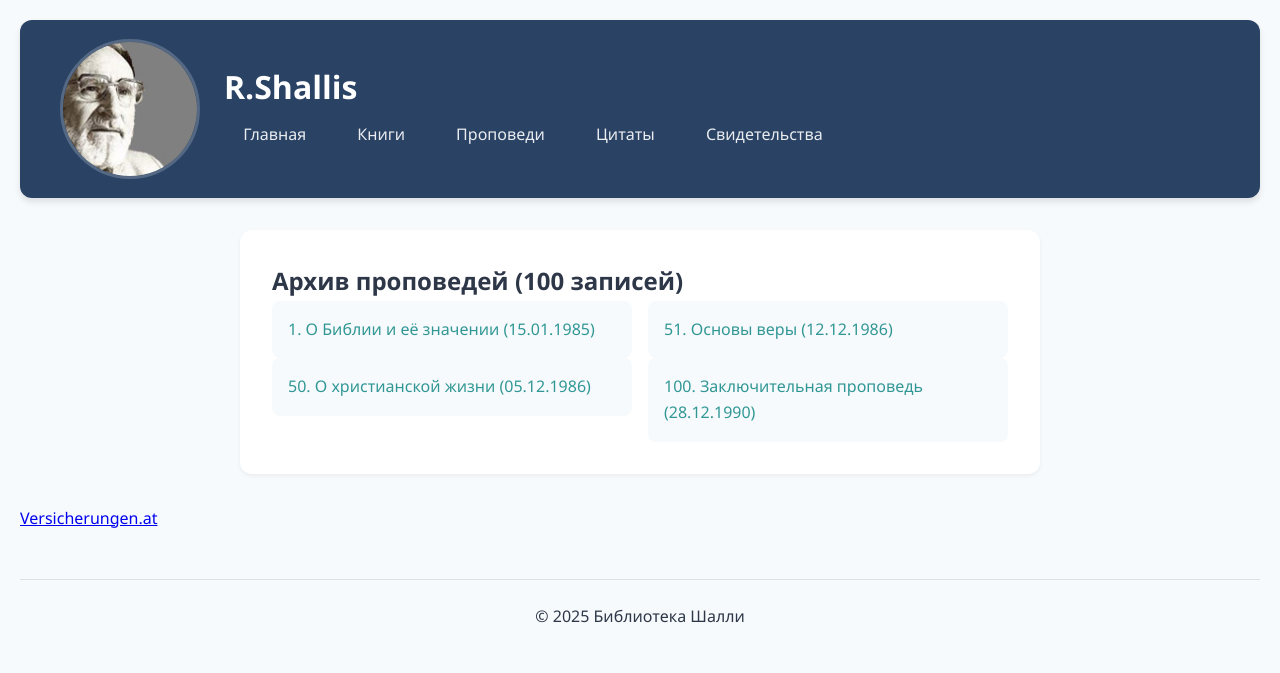
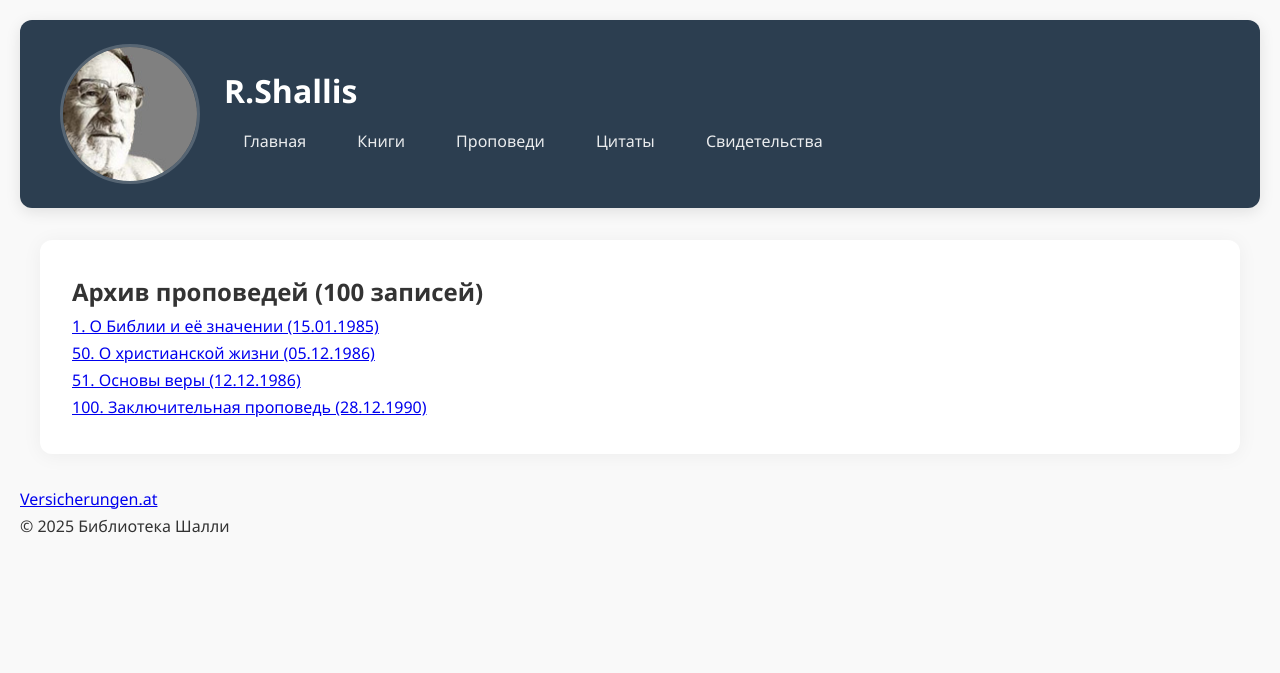
Before and after one commit to iliarudich0/iliama, a PHP site: page /sermons.html in a window 1280 px wide. Shown: the top 673 px of the page. Run offline with PHP 8.4, Linux system fonts and the light colour scheme.

Commit message:
Update style.css

```diff
--- a/style.css
+++ b/style.css
@@ -1,12 +1,12 @@
-/* style.css */
+/* Общие стили */
 :root {
-  --primary: #2A4365;       /* Основной синий */
-  --secondary: #319795;     /* Бирюзовый */
-  --accent: #DD6B20;        /* Тёплый оранжевый */
-  --light: #F7FAFC;         /* Светлый фон */
-  --dark: #1A202C;          /* Тёмный текст */
-  --text: #2D3748;          /* Основной текст */
-  --hover: #EBF8FF;         /* Фон при наведении */
+  --primary: #2c3e50;
+  --secondary: #3498db;
+  --accent: #e67e22;
+  --light: #f9f9f9;
+  --dark: #2c3e50;
+  --text: #333;
+  --transition: all 0.3s ease;
 }
 
 * {
@@ -17,19 +17,20 @@
 
 body {
   font-family: 'Segoe UI', system-ui, sans-serif;
-  line-height: 1.6;
-  background-color: var(--light);
+  line-height: 1.7;
+  background: var(--light);
   color: var(--text);
   padding: 20px;
 }
 
+/* Шапка */
 header {
   background: var(--primary);
   color: white;
-  padding: 1.2rem 0;
+  padding: 1.5rem 0;
   margin-bottom: 2rem;
   border-radius: 12px;
-  box-shadow: 0 4px 6px rgba(0, 0, 0, 0.1);
+  box-shadow: 0 4px 15px rgba(0,0,0,0.1);
 }
 
 .header-container {
@@ -46,12 +47,8 @@
   height: 140px;
   border-radius: 50%;
   object-fit: cover;
-  border: 3px solid rgba(255, 255, 255, 0.2);
-  transition: transform 0.3s ease;
-}
-
-.profile-img:hover {
-  transform: scale(1.05);
+  border: 3px solid rgba(255,255,255,0.2);
+  transition: var(--transition);
 }
 
 nav {
@@ -61,63 +58,105 @@
 }
 
 nav a {
+  color: rgba(255,255,255,0.9);
+  text-decoration: none;
   padding: 0.6rem 1.2rem;
-  text-decoration: none;
-  color: rgba(255, 255, 255, 0.9);
   border-radius: 8px;
-  transition: all 0.2s ease;
+  transition: var(--transition);
 }
 
 nav a:hover {
-  background: rgba(255, 255, 255, 0.15);
-  color: white;
+  background: rgba(255,255,255,0.15);
 }
 
+/* Основной контент */
 main {
-  max-width: 800px;
+  max-width: 1200px;
   margin: 2rem auto;
   padding: 2rem;
   background: white;
   border-radius: 12px;
-  box-shadow: 0 2px 4px rgba(0, 0, 0, 0.05);
+  box-shadow: 0 2px 20px rgba(0,0,0,0.05);
 }
 
-.sermon-items-container {
-  display: grid;
-  grid-template-columns: repeat(auto-fit, minmax(280px, 1fr));
-  gap: 1rem;
+/* Универсальные стили для раскрывающихся блоков */
+.content-block {
+  background: white;
+  border-radius: 8px;
+  margin-bottom: 1.5rem;
+  overflow: hidden;
+  transition: var(--transition);
 }
 
-.sermon-item {
-  padding: 1rem;
-  border-radius: 8px;
-  background: var(--light);
-  transition: all 0.2s ease;
+.block-header {
+  display: flex;
+  align-items: center;
+  padding: 1.2rem;
+  background: #f8f9fa;
+  cursor: pointer;
+  border-left: 4px solid var(--accent);
 }
 
-.sermon-item:hover {
-  background: var(--hover);
-  transform: translateY(-2px);
+.block-number {
+  width: 35px;
+  height: 35px;
+  border-radius: 50%;
+  background: var(--accent);
+  color: white;
+  display: flex;
+  align-items: center;
+  justify-content: center;
+  margin-right: 1rem;
+  flex-shrink: 0;
 }
 
-.sermon-item a {
-  color: var(--secondary);
-  text-decoration: none;
-  font-weight: 500;
+.block-title {
+  flex-grow: 1;
 }
 
-.sermon-item a:hover {
-  color: var(--accent);
-  text-decoration: underline;
+.block-title h3 {
+  color: var(--dark);
+  margin-bottom: 0.3rem;
 }
 
-footer {
-  text-align: center;
-  margin-top: 3rem;
+.block-title i {
+  color: #7f8c8d;
+  font-size: 0.95em;
+}
+
+.block-toggle {
+  font-size: 1.3rem;
+  color: var(--dark);
+  transition: var(--transition);
+}
+
+.block-content {
+  padding: 0;
+  max-height: 0;
+  overflow: hidden;
+  transition: var(--transition);
+}
+
+.content-block.active .block-content {
+  max-height: none;
   padding: 1.5rem;
-  color: var(--text);
-  border-top: 1px solid rgba(0, 0, 0, 0.1);
 }
+
+.content-block.active .block-toggle {
+  transform: rotate(180deg);
+}
+
+/* Стили текста */
+.block-text {
+  line-height: 1.8;
+  font-size: 1.05rem;
+}
+
+.block-text p {
+  margin-bottom: 1rem;
+}
+
+
 
 /* Адаптивность */
 @media (max-width: 768px) {
@@ -144,11 +183,15 @@
     padding: 10px;
   }
 
-  .sermon-items-container {
-    grid-template-columns: 1fr;
+  .block-header {
+    padding: 1rem;
+  }
+
+  .block-number {
+    width: 30px;
+    height: 30px;
   }
 }
-/* Добавьте эти стили в ваш файл style.css */
 
 /* Стили для страницы книг */
 .book-list {
```
